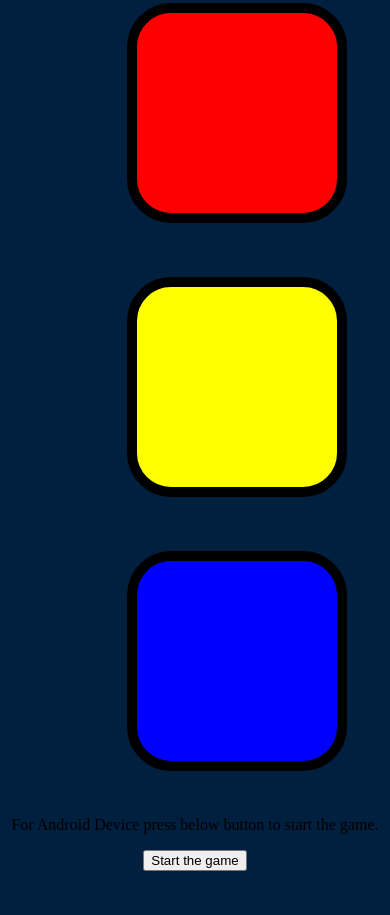
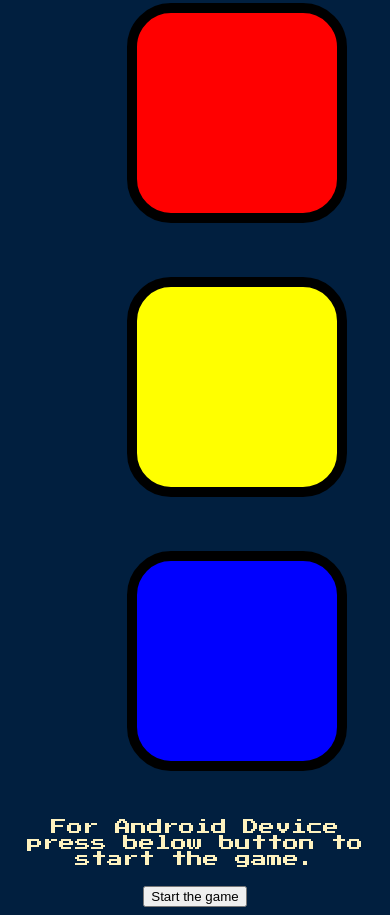
Before and after one commit to KingAshu22/Simon-Game, a plain HTML site: page index.html in a window 390 px wide. Shown: the part 477-1392 px from the top of the page. Before the commit the page ends 1356 px from the top, so only its background shows below. Drawn offline with nearby package versions, Linux system fonts and the light colour scheme.

Commit message:
Added functionality for mobile devices

```diff
--- a/styles.css
+++ b/styles.css
@@ -8,6 +8,13 @@ body {
   font-size: 3rem;
   margin:  5%;
   color: #FEF2BF;
+}
+
+p {
+    font-family: 'Press Start 2P', cursive;
+    font-size: 1rem;
+    margin: 5%;
+    color: #FEF2BF;
 }
 
 .container {
```
